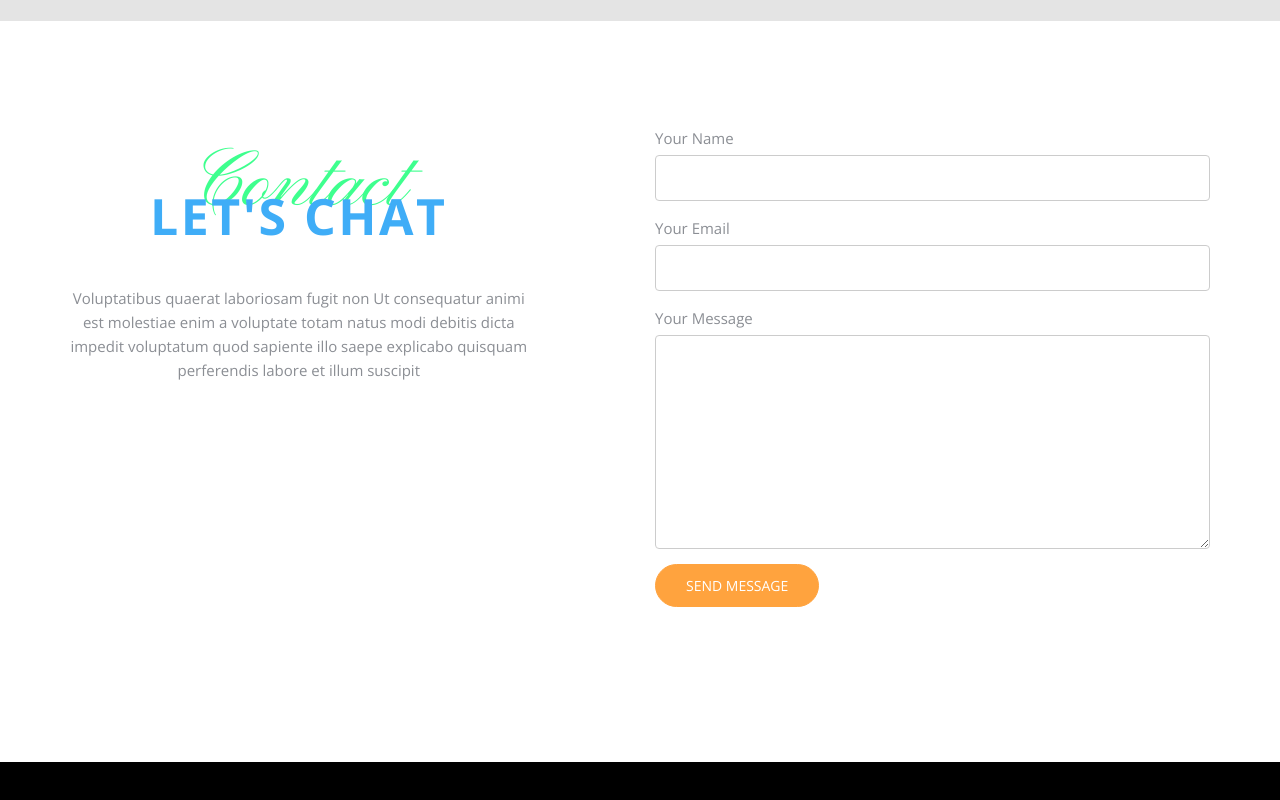
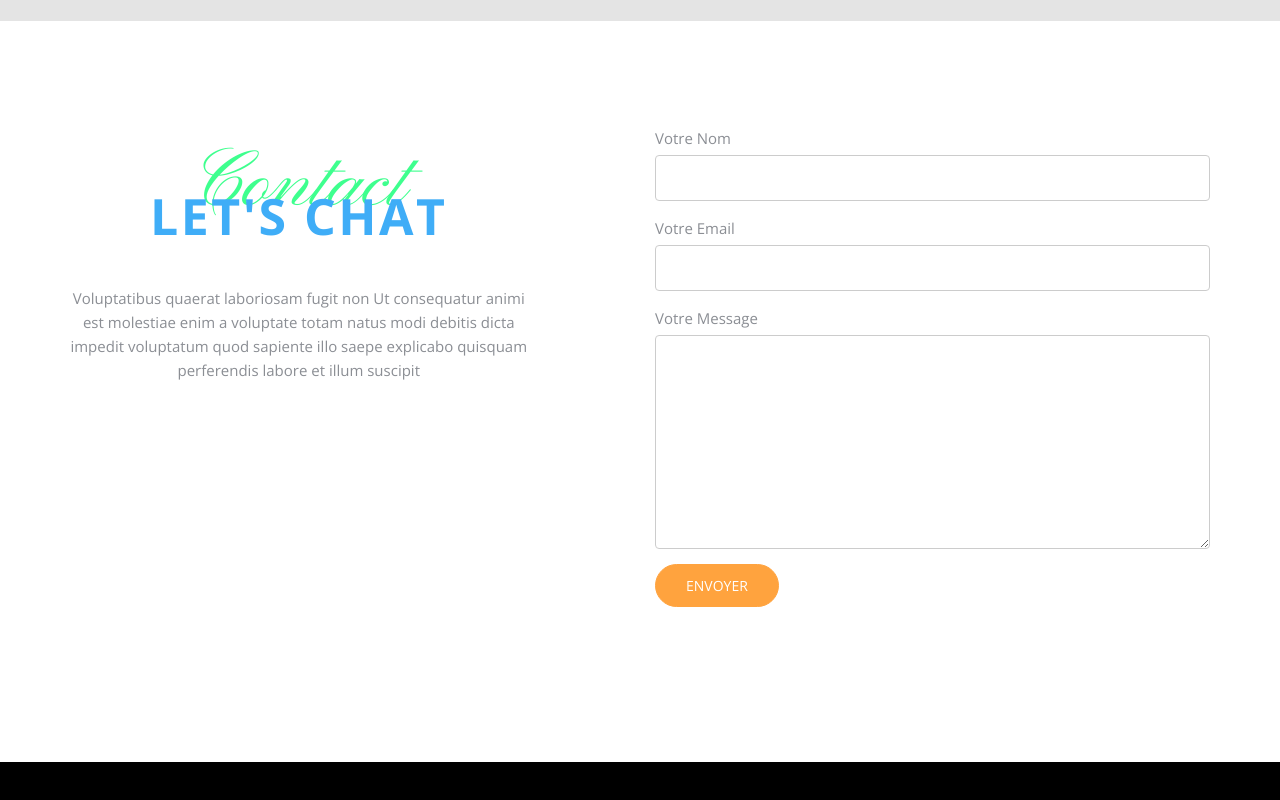
Before and after one commit to rtavenar/SiteResto, a website: page index.html in a window 1280 px wide. Shown: the part 6457-7257 px from the top of the page. Drawn offline with nearby package versions, Linux system fonts and the light colour scheme; files whose address does not match are found by name.

Commit message:
Formulaire traduit

```diff
--- a/index.html
+++ b/index.html
@@ -439,25 +439,25 @@
           <div class="col-md-6 col-md-push-1 probootstrap-animate">
             <form method="post" class="probootstrap-form">
               <div class="form-group">
-                <label for="c_name">Your Name</label>
+                <label for="c_name">Votre Nom</label>
                 <div class="form-field">
                   <input type="text" id="c_name" class="form-control">
                 </div>
               </div>
               <div class="form-group">
-                <label for="c_email">Your Email</label>
+                <label for="c_email">Votre Email</label>
                 <div class="form-field">
                   <input type="text" id="c_email" class="form-control">
                 </div>
               </div>
               <div class="form-group">
-                <label for="c_message">Your Message</label>
+                <label for="c_message">Votre Message</label>
                 <div class="form-field">
                   <textarea name="c_message" id="c_message" cols="30" rows="10" class="form-control"></textarea>
                 </div>
               </div>
               <div class="form-group">
-                <input type="submit" name="c_submit" id="c_submit" value="Send Message" class="btn btn-primary btn-lg">
+                <input type="submit" name="c_submit" id="c_submit" value="Envoyer" class="btn btn-primary btn-lg">
               </div>
             </form>
           </div>
```
